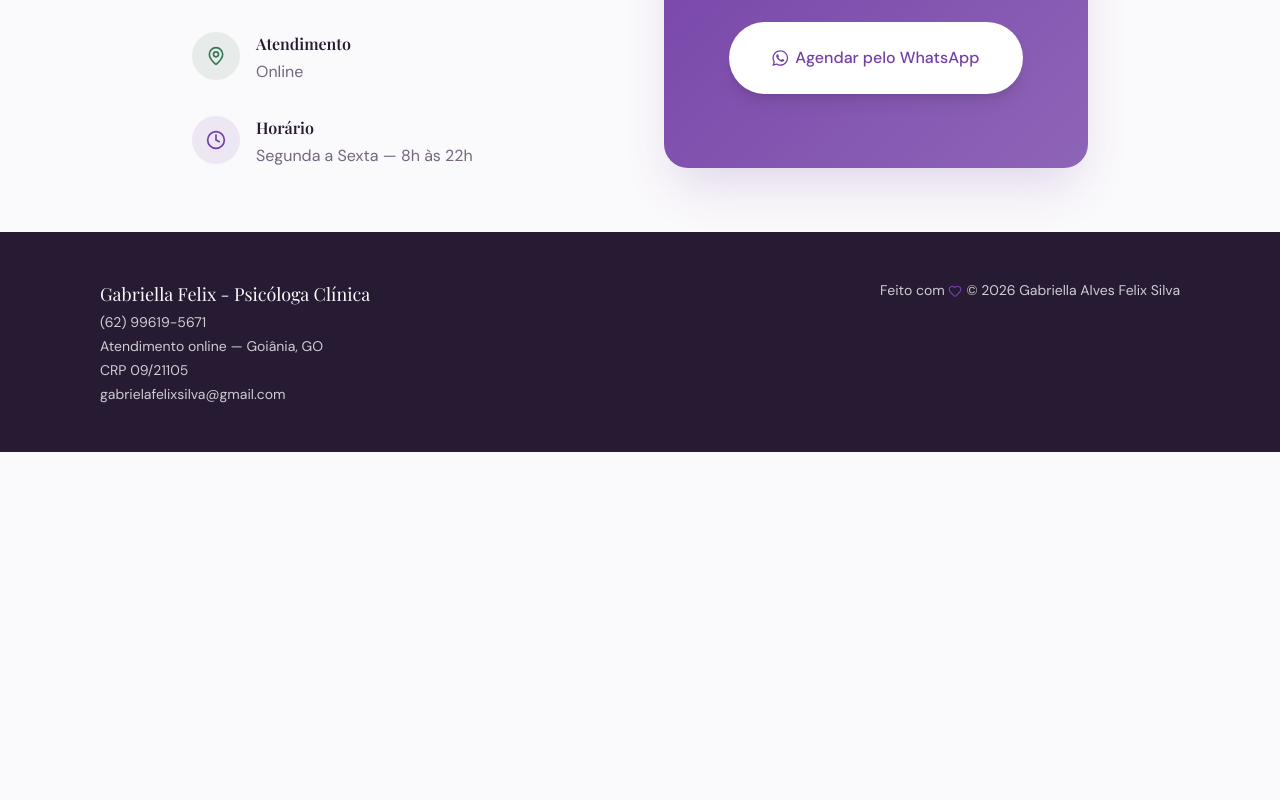
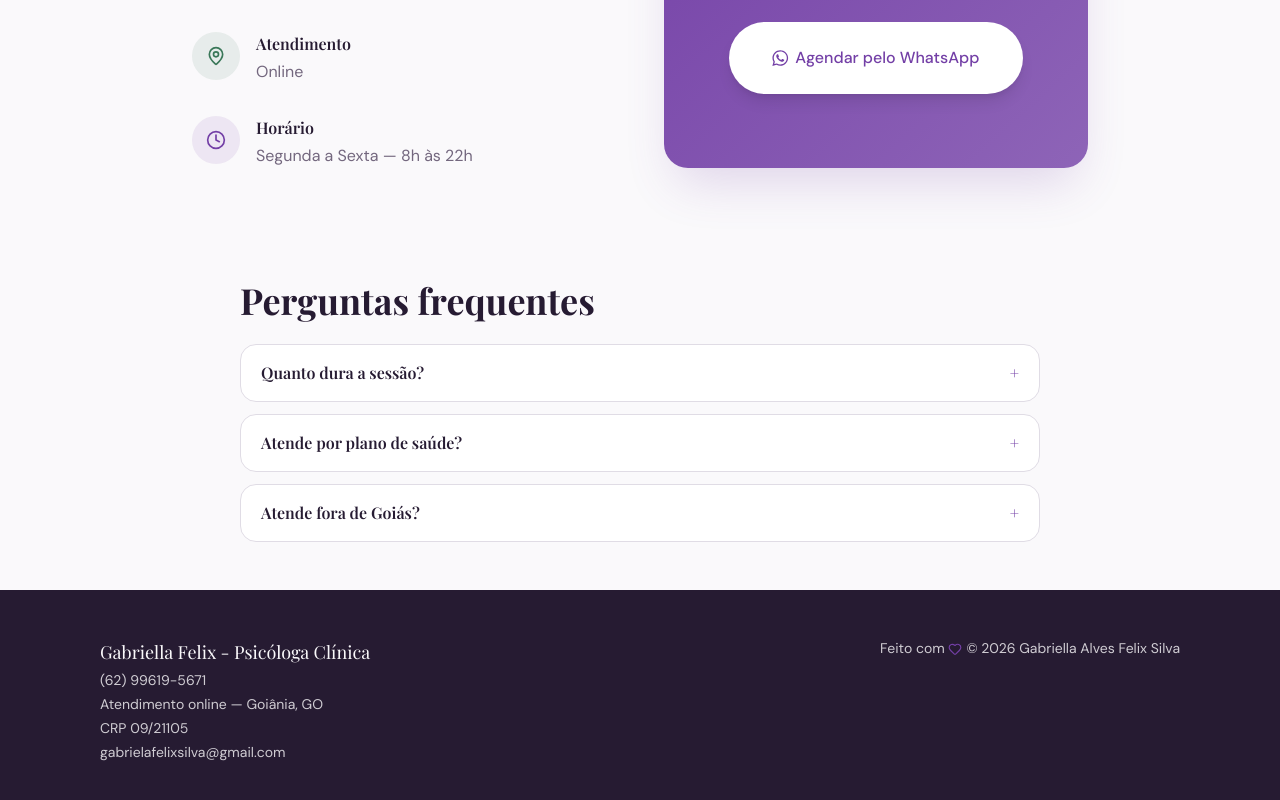
Before and after one commit to FlavioOliveiraNeto/gabi_project_frontend, a Vue app: page / in a window 1280 px wide. Shown: the part 4248-5048 px from the top of the page. Before the commit the page ends 4700 px from the top, so only its background shows below. Built offline with nearby package versions, Linux system fonts and the light colour scheme.

Commit message:
Add FAQ accordion with FAQPage JSON-LD from one data source; home FAQ
Co-Authored-By: Claude Opus 5.5 <noreply@anthropic.com>

```diff
--- /dev/null
+++ b/src/components/FaqSection.vue
@@ -0,0 +1,50 @@
+<template>
+  <section
+    :aria-labelledby="headingId"
+    class="py-12"
+  >
+    <h2
+      :id="headingId"
+      class="text-3xl md:text-4xl font-display font-bold text-foreground mb-6"
+    >
+      {{ title }}
+    </h2>
+    <div class="space-y-3">
+      <details
+        v-for="item in items"
+        :key="item.q"
+        class="group rounded-2xl border border-border bg-card px-5 py-4"
+      >
+        <summary
+          class="cursor-pointer list-none font-display font-semibold text-foreground flex justify-between gap-4 rounded focus-visible:outline-2 focus-visible:outline-primary focus-visible:outline-offset-4"
+        >
+          {{ item.q }}
+          <span
+            aria-hidden="true"
+            class="text-primary transition-transform group-open:rotate-45"
+          >+</span>
+        </summary>
+        <p class="font-body text-muted-foreground mt-3 leading-relaxed">
+          {{ item.a }}
+        </p>
+      </details>
+    </div>
+    <!-- Same data as the visible accordion, so schema and text cannot diverge. -->
+    <JsonLd :data="faqJsonLd(items)" />
+  </section>
+</template>
+
+<script setup lang="ts">
+import { h } from "vue";
+import { faqJsonLd, jsonLdString, type FaqItem } from "@/seo/faq";
+
+// Raw JSON inside <script> (text interpolation would HTML-escape the quotes).
+const JsonLd = (p: { data: unknown }) =>
+  h("script", { type: "application/ld+json", innerHTML: jsonLdString(p.data) });
+JsonLd.props = ["data"];
+
+withDefaults(defineProps<{ items: FaqItem[]; title?: string; headingId?: string }>(), {
+  title: "Perguntas frequentes",
+  headingId: "faq",
+});
+</script>
--- /dev/null
+++ b/src/seo/faq.ts
@@ -0,0 +1,46 @@
+// Approved FAQ answers — verbatim from the professional. Do not edit wording.
+export interface FaqItem {
+  q: string;
+  a: string;
+}
+
+export const FAQ_HOME: FaqItem[] = [
+  {
+    q: "Quanto dura a sessão?",
+    a: "Cada sessão tem 50 minutos. A frequência mais comum é semanal, definida junto com você na primeira conversa. Os horários disponíveis vão de segunda a sexta, das 8h às 22h, e aos sábados das 8h às 15h.",
+  },
+  {
+    q: "Atende por plano de saúde?",
+    a: "Não há atendimento por convênio. O pagamento é particular, e é emitido recibo com o CRP para que você possa solicitar reembolso ao seu plano de saúde ou usar na declaração de imposto de renda.",
+  },
+  {
+    q: "Atende fora de Goiás?",
+    a: "Sim. Como o atendimento é online, há pacientes de qualquer cidade do Brasil. Boa parte está em Goiânia e região, mas não há restrição geográfica.",
+  },
+];
+
+export const FAQ_PSICANALISE: FaqItem[] = [
+  {
+    q: "Como funciona a terapia online?",
+    a: "O atendimento é por videochamada, em horário marcado, de qualquer lugar em que você tenha conexão e um ambiente reservado. A sessão dura 50 minutos e segue o mesmo enquadramento de um atendimento presencial, com o mesmo sigilo profissional previsto no Código de Ética do psicólogo.",
+  },
+  {
+    q: "Qual a abordagem?",
+    a: "O trabalho é em psicanálise: um espaço de escuta em que você fala livremente e o sentido do que aparece vai sendo construído no seu tempo — não é um protocolo de tarefas nem um número fechado de sessões. Gabriella Felix é psicóloga clínica e psicanalista, CRP 09/21105.",
+  },
+];
+
+export function faqJsonLd(items: FaqItem[]) {
+  return {
+    "@context": "https://schema.org",
+    "@type": "FAQPage",
+    mainEntity: items.map(({ q, a }) => ({
+      "@type": "Question",
+      name: q,
+      acceptedAnswer: { "@type": "Answer", text: a },
+    })),
+  };
+}
+
+// Safe to inline in <script>: "<" escaped so the JSON can never close the tag.
+export const jsonLdString = (data: unknown) => JSON.stringify(data).replace(/</g, "\\u003c");
--- a/src/views/HomeView.vue
+++ b/src/views/HomeView.vue
@@ -6,6 +6,9 @@
       <About />
       <Services />
       <Contact />
+      <div class="container mx-auto px-6 lg:px-12 max-w-4xl">
+        <FaqSection :items="FAQ_HOME" />
+      </div>
     </main>
     <Footer />
   </div>
@@ -18,4 +21,6 @@ import About from "@/components/AboutSection.vue";
 import Services from "@/components/ServicesSection.vue";
 import Contact from "@/components/ContactSection.vue";
 import Footer from "@/components/FooterSection.vue";
+import FaqSection from "@/components/FaqSection.vue";
+import { FAQ_HOME } from "@/seo/faq";
 </script>
```
Also changed, not shown: 1 other file (tests, documents, lock files or other folders).
